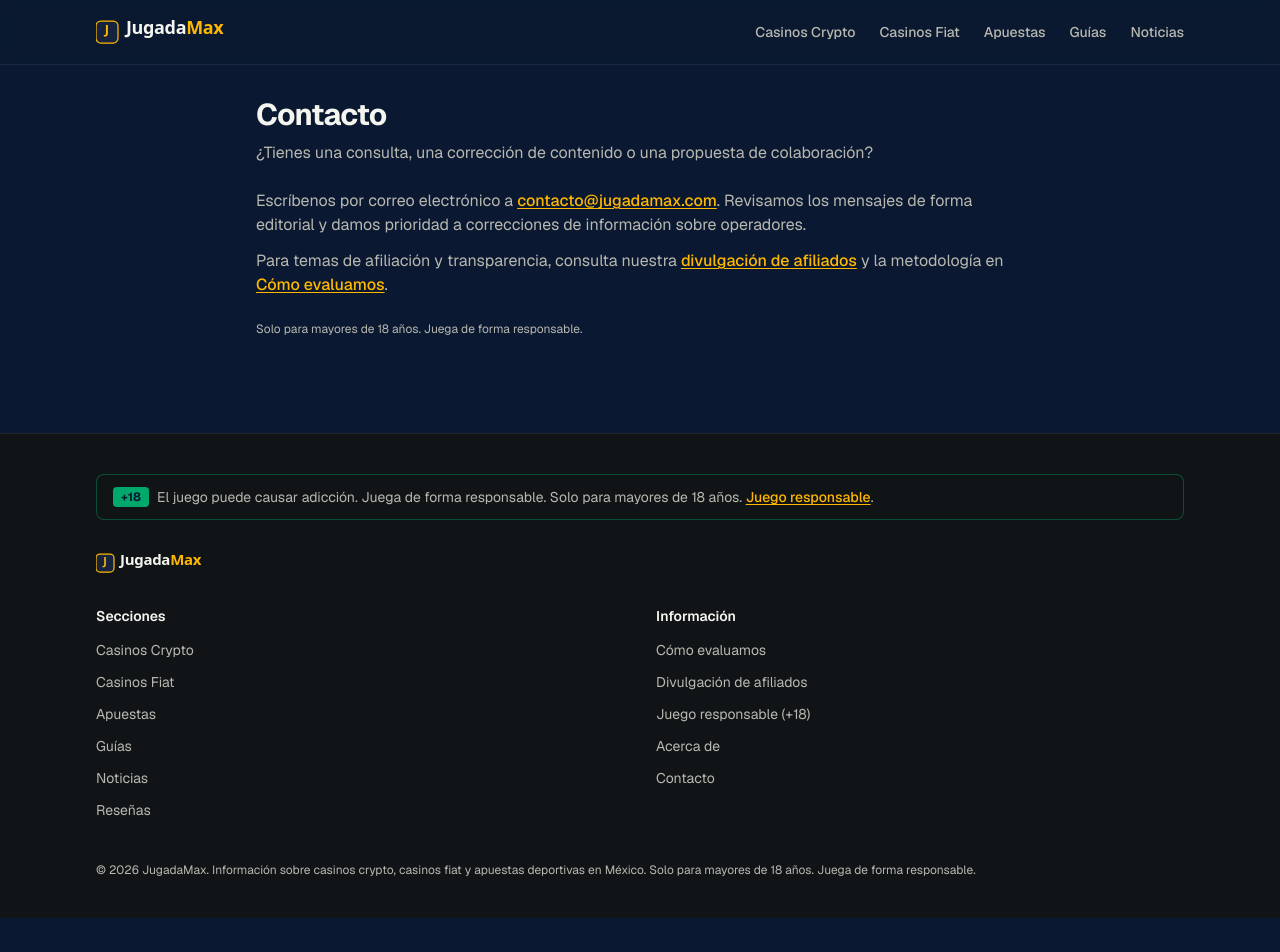
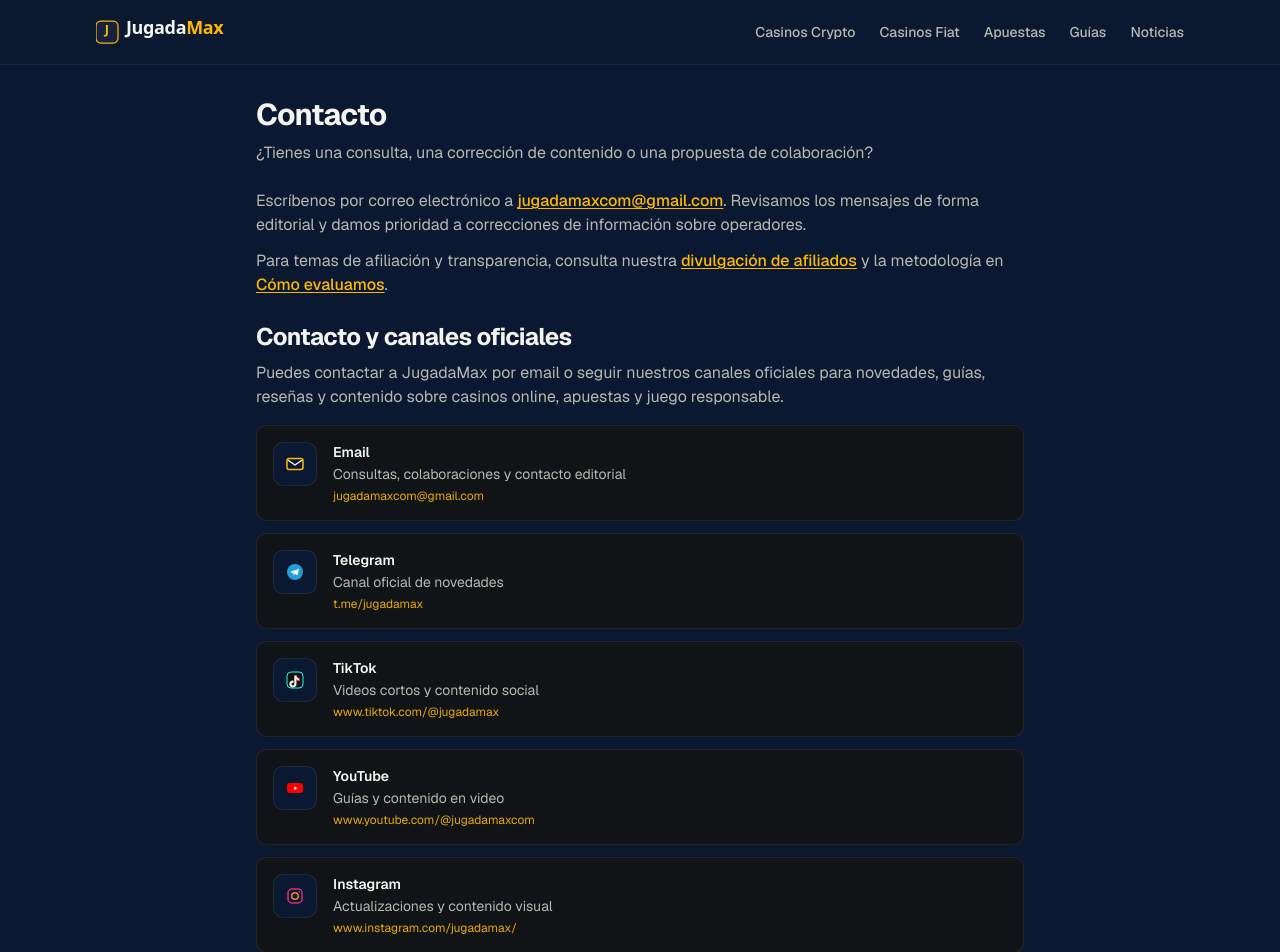
Before and after one commit to arturgerc/jugadamax, a Next.js app: page /contacto in a window 1280 px wide. Shown: the top 952 px of the page. Before the commit the page ends 918 px from the top, so only its background shows below. Built offline with nearby package versions, Linux system fonts and the light colour scheme.

Commit message:
Add official social links

```diff
--- a/app/(legal)/contacto/page.tsx
+++ b/app/(legal)/contacto/page.tsx
@@ -2,6 +2,7 @@ import type { Metadata } from "next";
 import { buildMetadata } from "@/lib/seo/metadata";
 import { breadcrumbJsonLd } from "@/lib/seo/jsonld";
 import { Container } from "@/components/layout/Container";
+import { SocialLinks } from "@/components/social/SocialLinks";
 
 export const metadata: Metadata = buildMetadata({
   title: "Contacto",
@@ -37,10 +38,10 @@ export default function ContactoPage() {
           <p>
             Escríbenos por correo electrónico a{" "}
             <a
-              href="mailto:contacto@jugadamax.com"
+              href="mailto:jugadamaxcom@gmail.com"
               className="font-medium text-primary underline underline-offset-2"
             >
-              contacto@jugadamax.com
+              jugadamaxcom@gmail.com
             </a>
             . Revisamos los mensajes de forma editorial y damos prioridad a correcciones de
             información sobre operadores.
@@ -64,6 +65,23 @@ export default function ContactoPage() {
           </p>
         </section>
 
+        <section aria-labelledby="contact-channels-heading" className="space-y-4">
+          <div className="space-y-2">
+            <h2
+              id="contact-channels-heading"
+              className="text-xl font-bold tracking-tight text-foreground sm:text-2xl"
+            >
+              Contacto y canales oficiales
+            </h2>
+            <p className="text-sm text-muted-foreground sm:text-base">
+              Puedes contactar a JugadaMax por email o seguir nuestros canales oficiales para
+              novedades, guías, reseñas y contenido sobre casinos online, apuestas y juego
+              responsable.
+            </p>
+          </div>
+          <SocialLinks variant="contact" />
+        </section>
+
         <p className="text-xs text-muted-foreground">
           Solo para mayores de 18 años. Juega de forma responsable.
         </p>
--- a/app/page.tsx
+++ b/app/page.tsx
@@ -11,6 +11,7 @@ import { NewsPreview } from "@/components/content/NewsPreview";
 import { RankingList } from "@/components/ranking/RankingList";
 import { AffiliateDisclosure } from "@/components/trust/AffiliateDisclosure";
 import { ResponsibleGamblingNotice } from "@/components/trust/ResponsibleGamblingNotice";
+import { SocialLinks } from "@/components/social/SocialLinks";
 
 export const metadata: Metadata = {
   ...buildMetadata({
@@ -42,6 +43,7 @@ export default function Home() {
 
   return (
     <>
+      <SocialLinks variant="floating" />
       <Hero />
 
       <QuickCategories />
--- a/components/layout/SiteFooter.tsx
+++ b/components/layout/SiteFooter.tsx
@@ -3,6 +3,7 @@ import { Container } from "@/components/layout/Container";
 import { primaryNav, legalNav } from "@/components/layout/nav-links";
 import { ResponsibleGamblingNotice } from "@/components/trust/ResponsibleGamblingNotice";
 import { Logo } from "@/components/brand/Logo";
+import { SocialLinks } from "@/components/social/SocialLinks";
 import { focusRing, cn } from "@/lib/utils";
 
 /**
@@ -22,7 +23,7 @@ export function SiteFooter() {
           <Logo size="sm" decorative />
         </Link>
 
-        <div className="grid gap-8 sm:grid-cols-2">
+        <div className="grid gap-8 sm:grid-cols-2 lg:grid-cols-3">
           <nav aria-label="Secciones">
             <h2 className="mb-3 text-sm font-semibold text-foreground">Secciones</h2>
             <ul className="space-y-2">
@@ -71,6 +72,8 @@ export function SiteFooter() {
               ))}
             </ul>
           </nav>
+
+          <SocialLinks variant="footer" />
         </div>
 
         <p className="mt-10 text-xs text-muted-foreground">
--- /dev/null
+++ b/components/social/SocialIcon.tsx
@@ -0,0 +1,111 @@
+import { cn } from "@/lib/utils";
+import type { SocialLinkKind } from "@/components/social/social-links-data";
+
+export function SocialIcon({
+  kind,
+  className,
+}: {
+  kind: SocialLinkKind;
+  className?: string;
+}) {
+  const base = cn("shrink-0", className);
+
+  switch (kind) {
+    case "email":
+      return (
+        <svg
+          className={base}
+          width="20"
+          height="20"
+          viewBox="0 0 20 20"
+          fill="none"
+          xmlns="http://www.w3.org/2000/svg"
+          aria-hidden="true"
+        >
+          <rect x="2" y="4.5" width="16" height="11" rx="2" stroke="#FFB800" strokeWidth="1.5" />
+          <path
+            d="M3.5 6.5 10 11l6.5-4.5"
+            stroke="#F5F5F0"
+            strokeWidth="1.5"
+            strokeLinecap="round"
+            strokeLinejoin="round"
+          />
+        </svg>
+      );
+    case "telegram":
+      return (
+        <svg
+          className={base}
+          width="20"
+          height="20"
+          viewBox="0 0 20 20"
+          fill="none"
+          xmlns="http://www.w3.org/2000/svg"
+          aria-hidden="true"
+        >
+          <circle cx="10" cy="10" r="8" fill="#229ED9" />
+          <path
+            d="m6.2 9.6 7.1-2.7c.33-.12.6.08.5.47l-1.2 5.6c-.09.4-.33.5-.67.31l-1.85-1.37-1.12 1.08c-.12.12-.22.22-.46.22l.17-2.4 4.6-4.16c.2-.18-.04-.28-.31-.1L7.9 11.2l-1.9-.6c-.41-.13-.42-.41.1-.6Z"
+            fill="#fff"
+          />
+        </svg>
+      );
+    case "tiktok":
+      return (
+        <svg
+          className={base}
+          width="20"
+          height="20"
+          viewBox="0 0 20 20"
+          fill="none"
+          xmlns="http://www.w3.org/2000/svg"
+          aria-hidden="true"
+        >
+          <rect x="2" y="2" width="16" height="16" rx="4" fill="#111417" stroke="#25F4EE" strokeWidth="1" />
+          <path
+            d="M11.5 5.5c.3 1.6 1.4 2.8 3 3.1v2.1c-1.1 0-2.1-.3-3-.9v4.2c0 2-1.6 3.6-3.6 3.6S4.3 16 4.3 14s1.6-3.6 3.6-3.6c.2 0 .4 0 .6.1v2.3c-.2-.1-.4-.1-.6-.1-.8 0-1.4.6-1.4 1.4s.6 1.4 1.4 1.4 1.4-.6 1.4-1.4V5.5h1.8Z"
+            fill="#F5F5F0"
+          />
+          <path
+            d="M11.5 5.5c.3 1.6 1.4 2.8 3 3.1v2.1c-1.1 0-2.1-.3-3-.9"
+            stroke="#FE2C55"
+            strokeWidth="0.75"
+            strokeLinecap="round"
+          />
+        </svg>
+      );
+    case "youtube":
+      return (
+        <svg
+          className={base}
+          width="20"
+          height="20"
+          viewBox="0 0 20 20"
+          fill="none"
+          xmlns="http://www.w3.org/2000/svg"
+          aria-hidden="true"
+        >
+          <rect x="2" y="5" width="16" height="10" rx="3" fill="#FF0000" />
+          <path d="M9 8.5v3.5l3.5-1.75L9 8.5Z" fill="#fff" />
+        </svg>
+      );
+    case "instagram":
+      return (
+        <svg
+          className={base}
+          width="20"
+          height="20"
+          viewBox="0 0 20 20"
+          fill="none"
+          xmlns="http://www.w3.org/2000/svg"
+          aria-hidden="true"
+        >
+          <rect x="3" y="3" width="14" height="14" rx="4" stroke="#DD2A7B" strokeWidth="1.5" />
+          <circle cx="10" cy="10" r="3.25" stroke="#F58529" strokeWidth="1.5" />
+          <circle cx="14.25" cy="5.75" r="0.9" fill="#8134AF" />
+        </svg>
+      );
+    default:
+      return null;
+  }
+}
--- /dev/null
+++ b/components/social/SocialLinks.tsx
@@ -0,0 +1,131 @@
+import type { ReactNode } from "react";
+import { cn, focusRing } from "@/lib/utils";
+import { SocialIcon } from "@/components/social/SocialIcon";
+import {
+  OFFICIAL_SOCIAL_LINKS,
+  type SocialLinkItem,
+} from "@/components/social/social-links-data";
+
+export type SocialLinksVariant = "footer" | "contact" | "floating";
+
+function SocialAnchor({
+  item,
+  className,
+  children,
+}: {
+  item: SocialLinkItem;
+  className?: string;
+  children: ReactNode;
+}) {
+  const isEmail = item.kind === "email";
+
+  return (
+    <a
+      href={item.url}
+      aria-label={item.ariaLabel}
+      {...(isEmail
+        ? {}
+        : {
+            target: "_blank",
+            rel: "me noopener noreferrer",
+          })}
+      className={className}
+    >
+      {children}
+    </a>
+  );
+}
+
+function FooterSocialLinks() {
+  return (
+    <nav aria-label="Redes sociales oficiales">
+      <h2 className="mb-3 text-sm font-semibold text-foreground">Síguenos</h2>
+      <ul className="flex flex-wrap gap-2">
+        {OFFICIAL_SOCIAL_LINKS.map((item) => (
+          <li key={item.kind}>
+            <SocialAnchor
+              item={item}
+              className={cn(
+                "inline-flex min-h-10 items-center gap-2 rounded-lg border border-border/60 bg-[var(--jm-navy)] px-2.5 py-2 text-sm text-muted-foreground transition-colors hover:border-primary/40 hover:text-foreground",
+                focusRing,
+              )}
+            >
+              <SocialIcon kind={item.kind} />
+              <span className="hidden sm:inline">{item.label}</span>
+            </SocialAnchor>
+          </li>
+        ))}
+      </ul>
+    </nav>
+  );
+}
+
+function ContactSocialLinks() {
+  return (
+    <ul className="space-y-3">
+      {OFFICIAL_SOCIAL_LINKS.map((item) => (
+        <li key={item.kind}>
+          <SocialAnchor
+            item={item}
+            className={cn(
+              "group flex gap-4 rounded-lg border border-border/60 bg-card p-4 transition-colors hover:border-primary/40",
+              focusRing,
+            )}
+          >
+            <span className="inline-flex h-11 w-11 shrink-0 items-center justify-center rounded-lg border border-border/60 bg-[var(--jm-navy)]">
+              <SocialIcon kind={item.kind} className="h-5 w-5" />
+            </span>
+            <span className="min-w-0 flex-1">
+              <span className="block text-sm font-semibold text-foreground group-hover:text-primary">
+                {item.label}
+              </span>
+              <span className="mt-0.5 block text-sm text-muted-foreground">
+                {item.description}
+              </span>
+              <span className="mt-1 block truncate text-xs text-primary/90 underline-offset-2 group-hover:underline">
+                {item.kind === "email" ? "jugadamaxcom@gmail.com" : item.url.replace(/^https?:\/\//, "")}
+              </span>
+            </span>
+          </SocialAnchor>
+        </li>
+      ))}
+    </ul>
+  );
+}
+
+function FloatingSocialLinks() {
+  return (
+    <aside
+      aria-label="Canales oficiales"
+      className="fixed right-3 top-1/2 z-40 hidden -translate-y-1/2 lg:block"
+    >
+      <div className="flex flex-col gap-1.5 rounded-xl border border-border/60 bg-[var(--jm-graphite)]/95 p-2 shadow-lg backdrop-blur-sm">
+        {OFFICIAL_SOCIAL_LINKS.filter((item) => item.kind !== "email").map((item) => (
+          <SocialAnchor
+            key={item.kind}
+            item={item}
+            className={cn(
+              "inline-flex h-10 w-10 items-center justify-center rounded-lg text-muted-foreground transition-colors hover:bg-[var(--jm-navy)] hover:text-foreground",
+              focusRing,
+            )}
+          >
+            <SocialIcon kind={item.kind} />
+          </SocialAnchor>
+        ))}
+      </div>
+    </aside>
+  );
+}
+
+export function SocialLinks({ variant }: { variant: SocialLinksVariant }) {
+  switch (variant) {
+    case "footer":
+      return <FooterSocialLinks />;
+    case "contact":
+      return <ContactSocialLinks />;
+    case "floating":
+      return <FloatingSocialLinks />;
+    default:
+      return null;
+  }
+}
--- /dev/null
+++ b/components/social/social-links-data.ts
@@ -0,0 +1,47 @@
+export type SocialLinkKind = "email" | "telegram" | "tiktok" | "youtube" | "instagram";
+
+export interface SocialLinkItem {
+  kind: SocialLinkKind;
+  label: string;
+  url: string;
+  description: string;
+  ariaLabel: string;
+}
+
+export const OFFICIAL_SOCIAL_LINKS: SocialLinkItem[] = [
+  {
+    kind: "email",
+    label: "Email",
+    url: "mailto:jugadamaxcom@gmail.com",
+    description: "Consultas, colaboraciones y contacto editorial",
+    ariaLabel: "Enviar email a JugadaMax",
+  },
+  {
+    kind: "telegram",
+    label: "Telegram",
+    url: "https://t.me/jugadamax",
+    description: "Canal oficial de novedades",
+    ariaLabel: "JugadaMax en Telegram",
+  },
+  {
+    kind: "tiktok",
+    label: "TikTok",
+    url: "https://www.tiktok.com/@jugadamax",
+    description: "Videos cortos y contenido social",
+    ariaLabel: "JugadaMax en TikTok",
+  },
+  {
+    kind: "youtube",
+    label: "YouTube",
+    url: "https://www.youtube.com/@jugadamaxcom",
+    description: "Guías y contenido en video",
+    ariaLabel: "JugadaMax en YouTube",
+  },
+  {
+    kind: "instagram",
+    label: "Instagram",
+    url: "https://www.instagram.com/jugadamax/",
+    description: "Actualizaciones y contenido visual",
+    ariaLabel: "JugadaMax en Instagram",
+  },
+];
```
